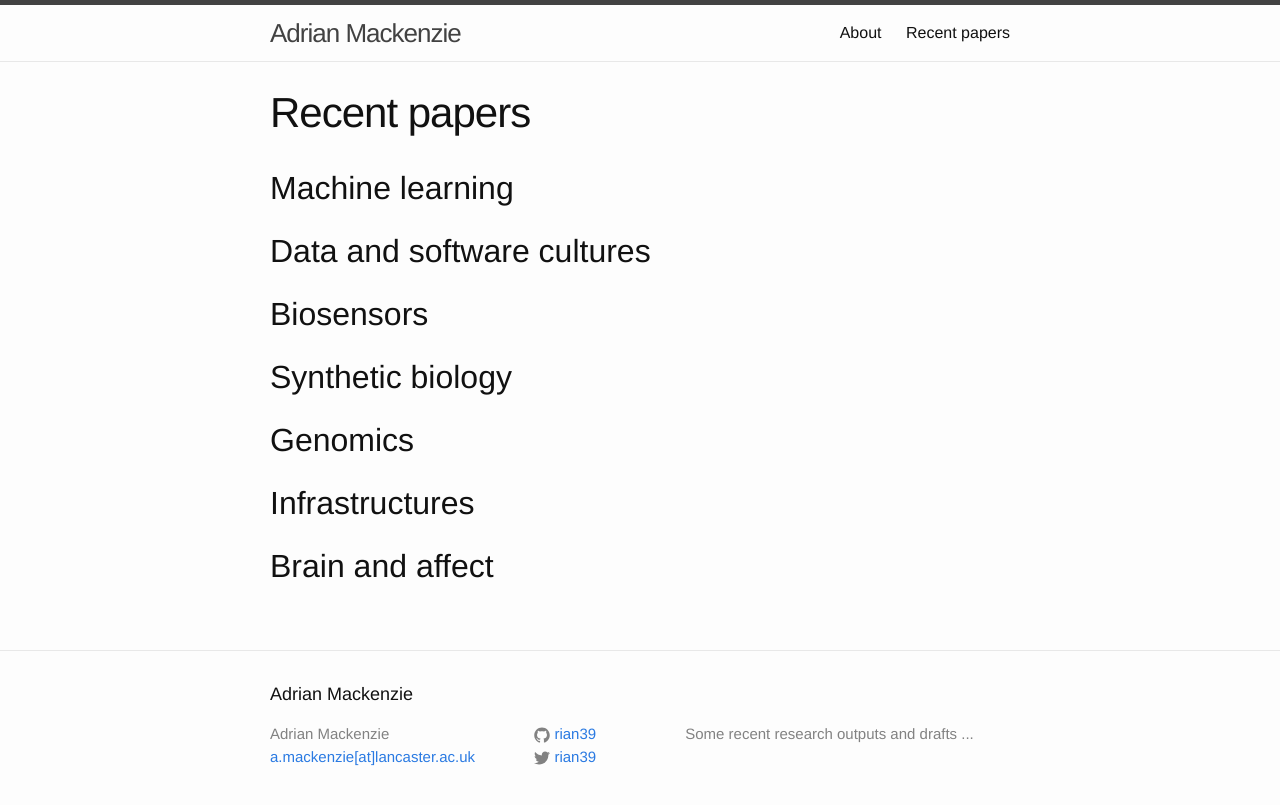
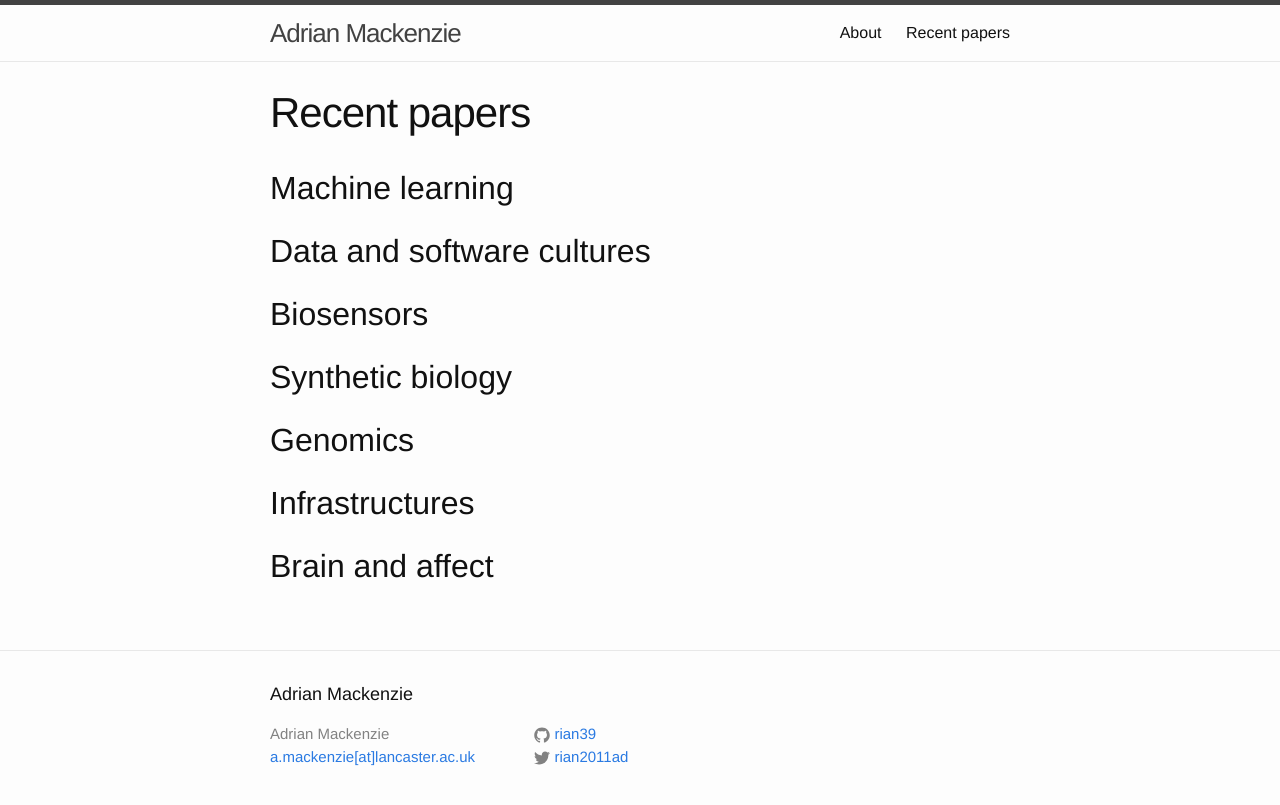
Before and after one commit to rian39/rian39.github.io, a Jekyll site: the page built from papers.md, in a window 1280 px wide. Shown: the top 805 px of the page. Built offline with Jekyll 4.4.1, drawn with Linux system fonts in a browser that asks for light colours.

Commit message:
figxing config

```diff
--- a/_config.yml
+++ b/_config.yml
@@ -2,13 +2,12 @@
 title: Adrian Mackenzie
 email: a.mackenzie[at]lancaster.ac.uk
 description: > # this means to ignore newlines until "baseurl:"
-    Some recent research outputs and drafts ...
 
 baseurl: "" # the subpath of your site, e.g. /blog/
 
 url: "http://rian39.github.io" # the base hostname & protocol for your site
 
-twitter_username: rian39
+twitter_username: rian2011ad
 github_username: rian39
 
 # Build settings
```
